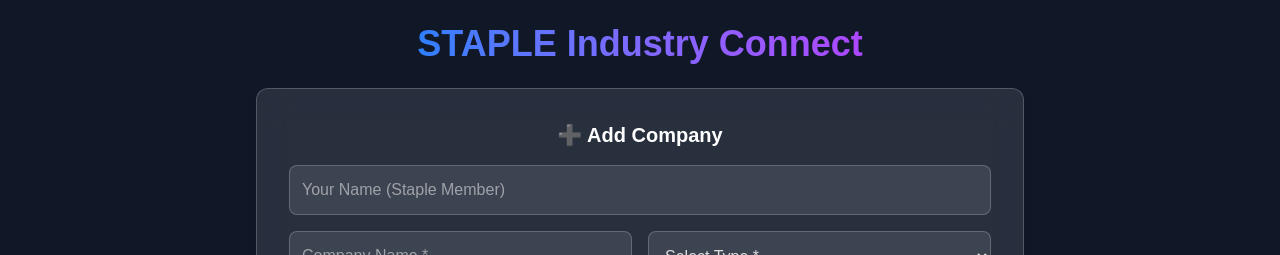
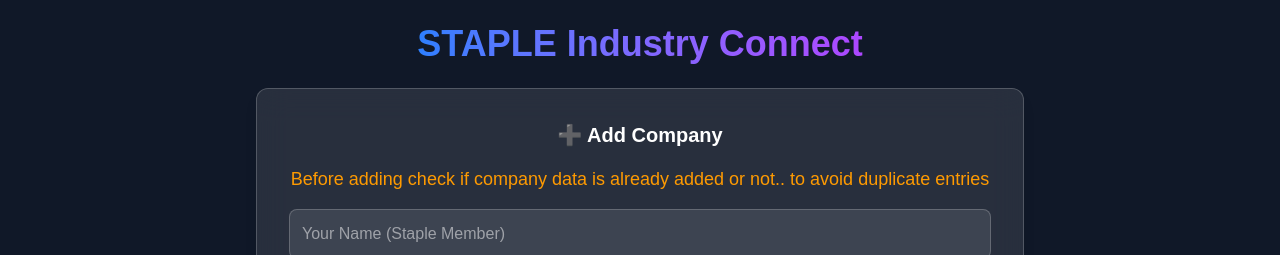
Before and after one commit to Tnmy4069/STAPLE-Connect, a Next.js app: page / in a window 1280 px wide. Shown: the top 255 px of the page. Built offline with nearby package versions, Linux system fonts and the light colour scheme; no server answers; the database is empty.

Commit message:
Add warning message to prevent duplicate company entries

```diff
--- a/src/app/page.js
+++ b/src/app/page.js
@@ -74,6 +74,8 @@
       STAPLE Industry Connect
     </h1>
 
+
+
     {message && (
       <p className="text-center bg-green-500 text-white py-2 px-4 rounded-lg shadow-md transition-all">
         {message}
@@ -88,6 +90,8 @@
       <h2 className="text-xl font-bold text-center mb-4">
         {editingId ? "✏️ Edit Company" : "➕ Add Company"}
       </h2>
+
+      <p className="text-lg text-center mb-4 text-amber-500">Before adding check if company data is already added or not.. to avoid duplicate entries</p>
 
       <div className="grid grid-cols-2 gap-4">
 
```
